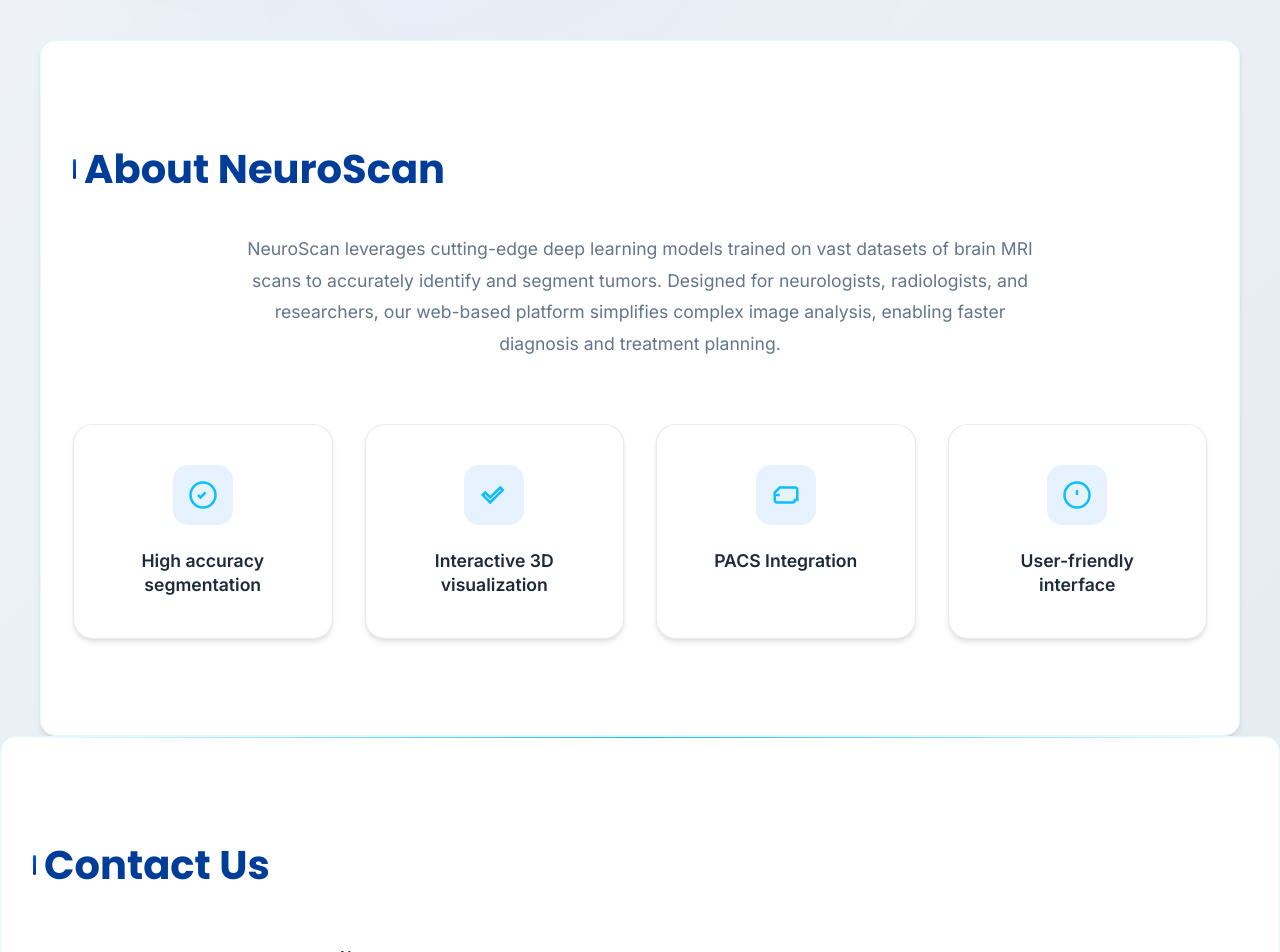
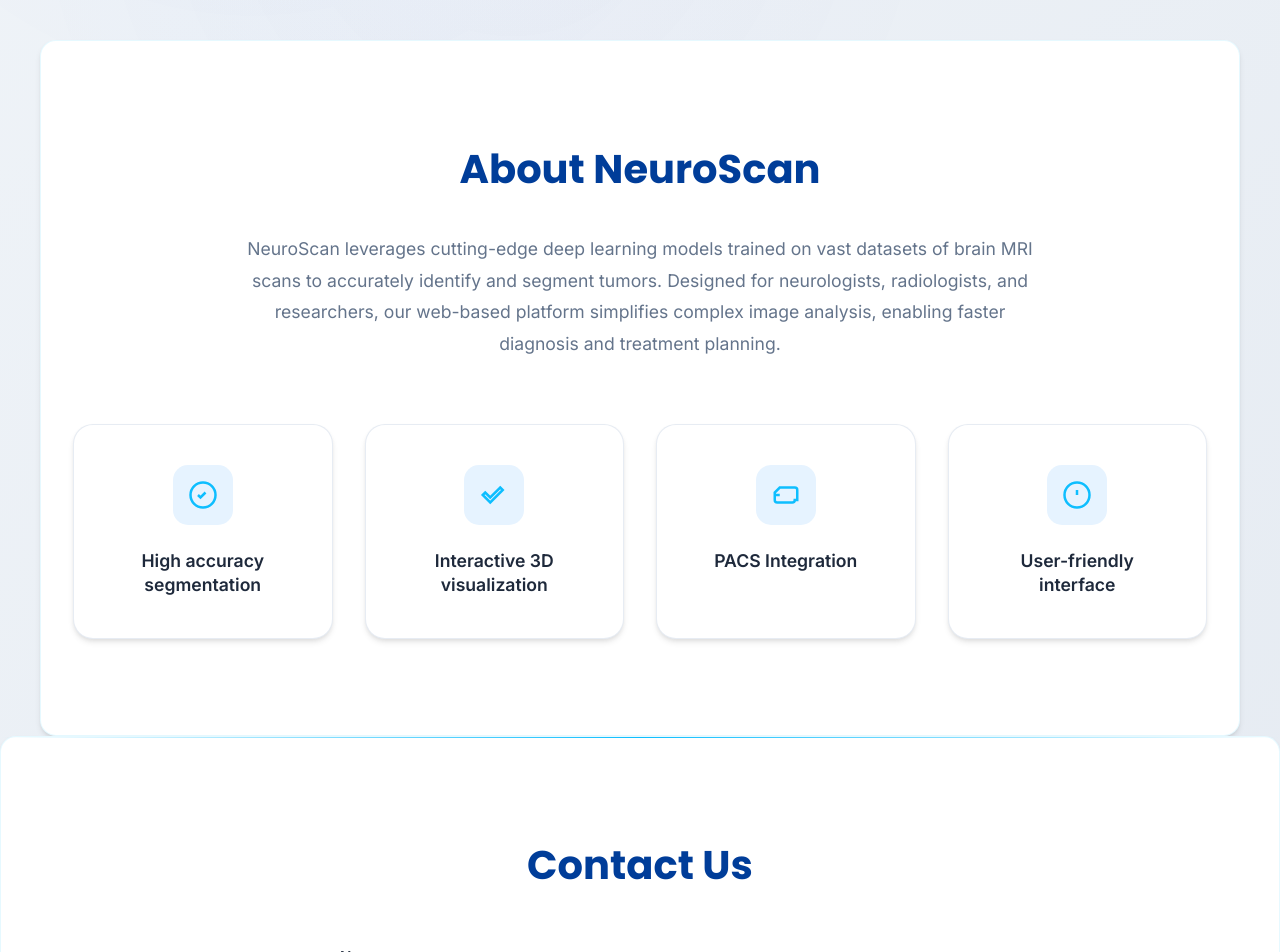
Before and after one commit to hafsahabib8/neuroscan, a React (Create React App) app: page /home in a window 1280 px wide. Shown: the part 760-1712 px from the top of the page. Built offline with nearby package versions, Linux system fonts and the light colour scheme; no server answers.

Commit message:
Update home.css

```diff
--- a/src/components/home/home.css
+++ b/src/components/home/home.css
@@ -349,9 +349,13 @@ body {
   font-family: var(--font-display);
   font-size: 2.5rem;
   font-weight: 700;
+  text-align: center;      /* Centers the heading text horizontally */
   margin-bottom: 2rem;
   color: var(--dark-blue);
+  display: block;
+  width: 100%;
 }
+
 
 .about-section > p {
   font-size: 1.1rem;
@@ -454,7 +458,13 @@ body {
   text-align: center;
   margin-bottom: 3rem;
   color: var(--dark-blue);
+  display: block;
+  margin-left: auto;
+  margin-right: auto;
+  width: 100%;
+  max-width: 100%;
 }
+
 
 .contact-form {
   max-width: 600px;
```
